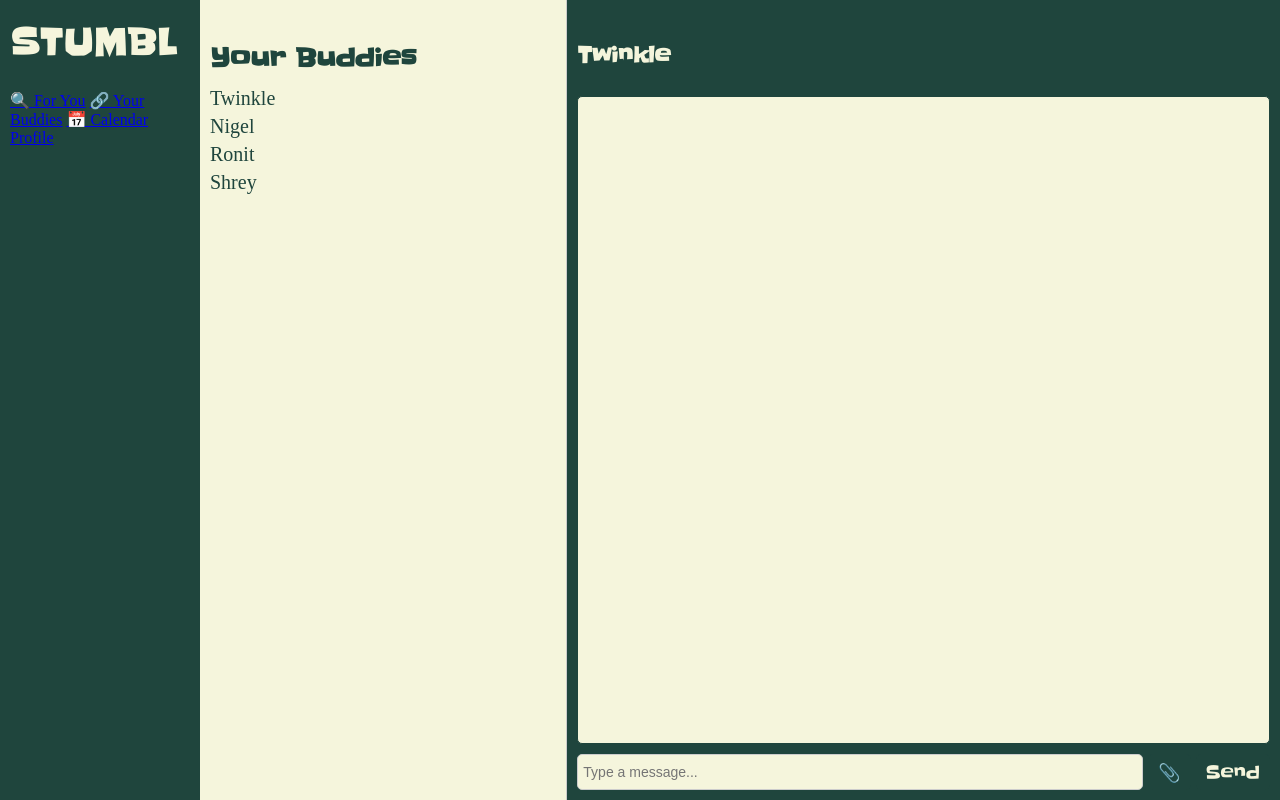
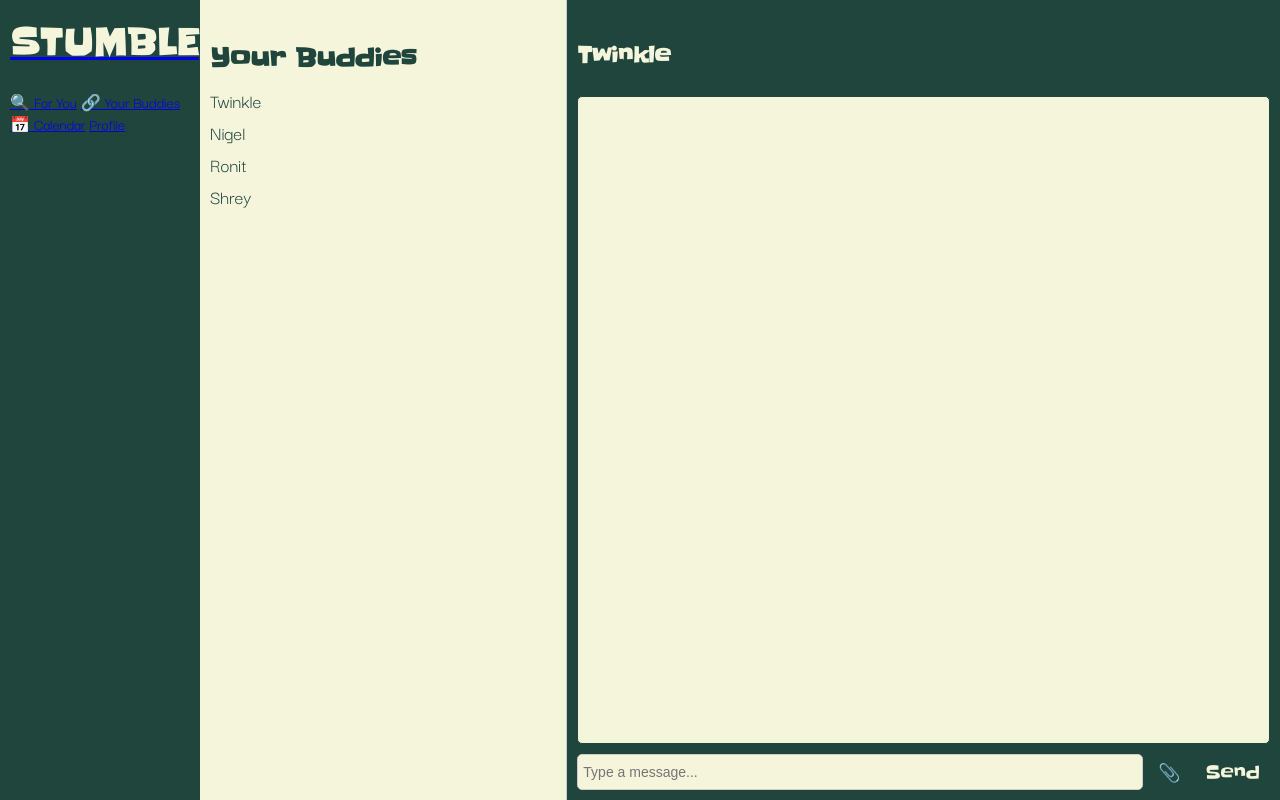
Before and after one commit to nigelmondal/stumble, a Flask app: page /chat in a window 1280 px wide. Run offline with Flask 3, Linux system fonts and the light colour scheme; some libraries are stand-ins or nearby versions.

Commit message:
simple UI

```diff
--- a/static/chat_style.css
+++ b/static/chat_style.css
@@ -12,7 +12,7 @@
 
     font-family: 'Numans';
 
-    src: url("C:/Users/Apanvi/Desktop/stumble/stumble/static/DarkerGrotesque-Regular.ttf") format('truetype');
+    src: url("DarkerGrotesque-Regular.ttf") format('truetype');
 
 }
 
--- a/templates/calendar.html
+++ b/templates/calendar.html
@@ -11,6 +11,7 @@
     <title>Stumble - Calendar</title>
 
     <link rel="stylesheet" href="{{ url_for('static', filename='/calendar_style.css') }}">
+    <link rel="icon" type="image/png" href="{{ url_for('static', filename='images/logo.png') }}">
 
 </head>
 
@@ -20,7 +21,7 @@
 
     <div class="side-panel">
 
-        <h1>STUMBLE</h1>
+        <a href = "home""><center><h1>STUMBLE</h1></center></a>
 
         <a href="foryou">🔍 For You</a>
         <a href="chat">🔗 Your Buddies</a>
--- a/templates/chat.html
+++ b/templates/chat.html
@@ -12,6 +12,7 @@
 
     <link rel="stylesheet" href="{{ url_for('static', filename='/chat_style.css') }}">
     <script src="{{ url_for('static', filename='/chat.js') }}"></script>
+    <link rel="icon" type="image/png" href="{{ url_for('static', filename='images/logo.png') }}">
 
 
 </head>
@@ -20,7 +21,7 @@
 
     <div class="side-panel">
 
-        <h1>STUMBL</h1>
+        <a href = "home""><center><h1>STUMBLE</h1></center></a>
 
         <nav>
             <a href="foryou">🔍 For You</a>
--- a/templates/foryou.html
+++ b/templates/foryou.html
@@ -10,6 +10,7 @@
 
     <title>Stumble - For You Page</title>
 
+    <link rel="icon" type="image/png" href="{{ url_for('static', filename='images/logo.png') }}">
     <link rel="stylesheet" href="{{ url_for('static', filename='/foryou_css.css') }}">
     <script src="{{ url_for('static', filename='/foryou.js') }}"></script>
 
@@ -19,7 +20,7 @@
 <body>
 
     <div class="side-panel">
-        <h1>Stumble</h1>
+        <a href = "home""><center><h1>STUMBLE</h1></center></a>
         <a href="foryou">🔍 For You</a>
         <a href="chat">🔗 Your Buddies</a>
         <a href="calendar">📅 Calendar</a>
--- a/templates/home.html
+++ b/templates/home.html
@@ -5,6 +5,7 @@
     <meta name="viewport" content="width=device-width, initial-scale=1.0">
     <title>Stumble - Home</title>
     <link rel="stylesheet" href= "static/style.css">
+    <link rel="icon" type="image/png" href="{{ url_for('static', filename='images/logo.png') }}">
 
     <style>
         /* Basic modal styling */
@@ -62,7 +63,7 @@
 </head>
 <body>
     <div class="side-panel">
-        <center><h1>STUMBLE</h1></center>
+        <a href = "home""><center><h1>STUMBLE</h1></center></a>
         <a href="foryou">🔍 For You</a>
         <a href="chat">🔗 Your Buddies</a>
         <a href="calendar">📅 Calendar</a>
--- a/templates/index.html
+++ b/templates/index.html
@@ -10,6 +10,7 @@
     <!-- Link to external stylesheet (optional) -->
     <link rel="stylesheet" href="./styles.css">
     <link rel="shortcut icon" href="R (2).png" type="image/x-icon">
+    <link rel="icon" type="image/png" href="{{ url_for('static', filename='images/logo.png') }}">
     <style>
         @import url('https://fonts.googleapis.com/css?family=Raleway:400,700');
 
--- a/templates/login.html
+++ b/templates/login.html
@@ -10,6 +10,7 @@
     <!-- Link to external stylesheet (optional) -->
     <link rel="stylesheet" href="./styles.css">
     <link rel="shortcut icon" href="R (2).png" type="image/x-icon">
+    <link rel="icon" type="image/png" href="{{ url_for('static', filename='images/logo.png') }}">
     <style>
         @import url('https://fonts.googleapis.com/css?family=Raleway:400,700');
 
--- a/templates/register.html
+++ b/templates/register.html
@@ -7,6 +7,7 @@
     <!-- Font Awesome for icons -->
     <link rel='stylesheet' href='https://use.fontawesome.com/releases/v5.2.0/css/all.css'>
     <link rel='stylesheet' href='https://use.fontawesome.com/releases/v5.2.0/css/fontawesome.css'>
+    <link rel="icon" type="image/png" href="{{ url_for('static', filename='images/logo.png') }}">
     <style>
         @import url('https://fonts.googleapis.com/css?family=Raleway:400,700');
 
```
Also changed, not shown: static/images/logo.png.
